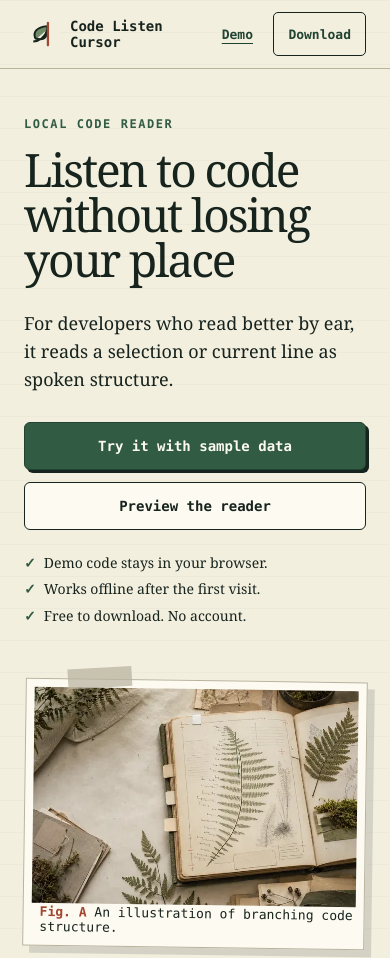
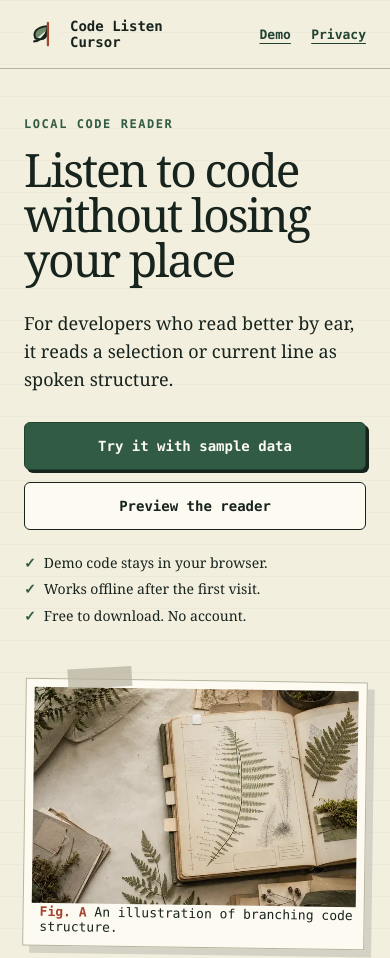
Before and after one commit to B-Divyesh/sf-code-listen-cursor, a website built with Vite: page site/index.html in a window 390 px wide. Shown: the top 958 px of the page. Built offline with nearby package versions, Linux system fonts and the light colour scheme.

Commit message:
fix: keep privacy in the landing header

```diff
--- a/site/index.html
+++ b/site/index.html
@@ -53,6 +53,7 @@
       <nav aria-label="Primary navigation">
         <a href="/demo/">Demo</a>
         <a href="#how-it-works">How it works</a>
+        <a href="/privacy/">Privacy</a>
         <a
           class="nav-download"
           href="/downloads/code-listen-cursor-chrome.zip"
--- a/site/style.css
+++ b/site/style.css
@@ -591,7 +591,7 @@ textarea:focus-visible {
     gap: 14px;
   }
   .site-header nav a:nth-child(2),
-  .nav-download {
+  .site-header nav .nav-download {
     display: none;
   }
   .hero {
```
Also changed, not shown: tests/e2e/site.spec.ts (+14 -0 lines), .factory/copy-audit.md.
